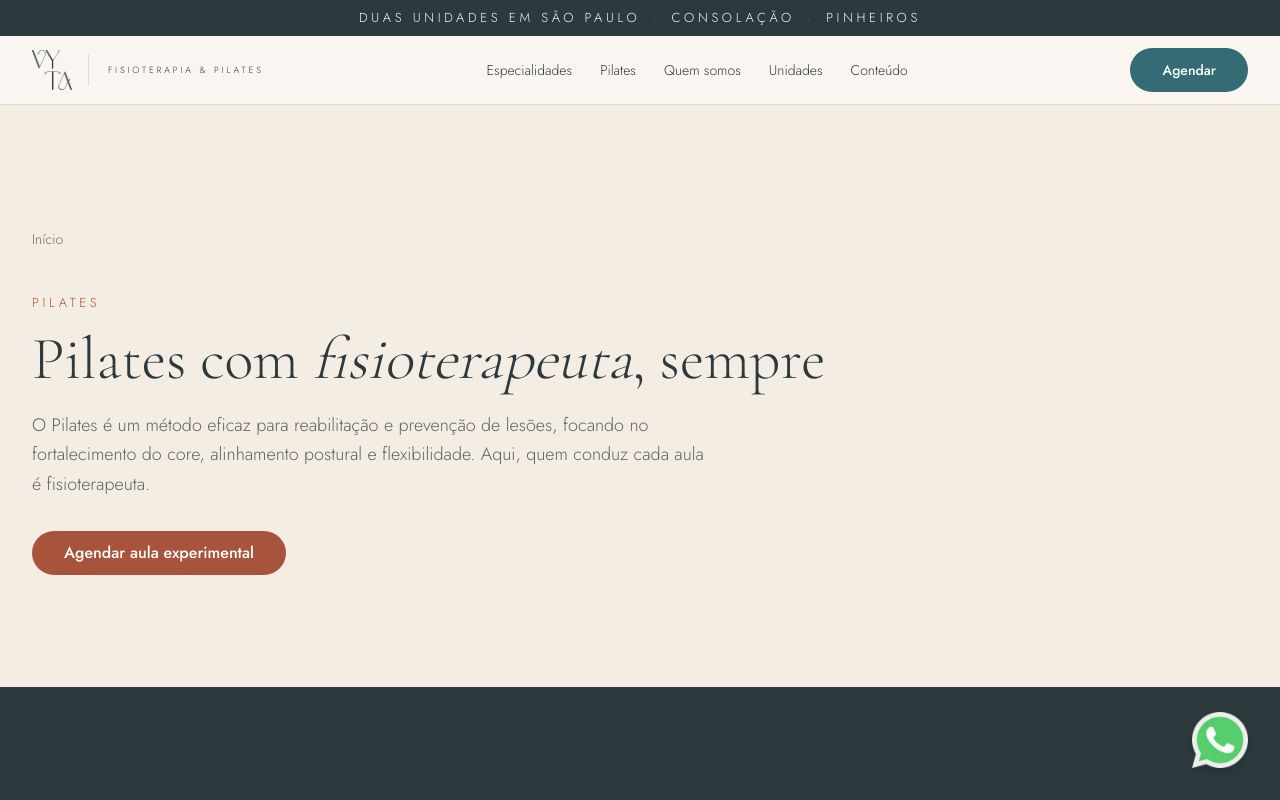
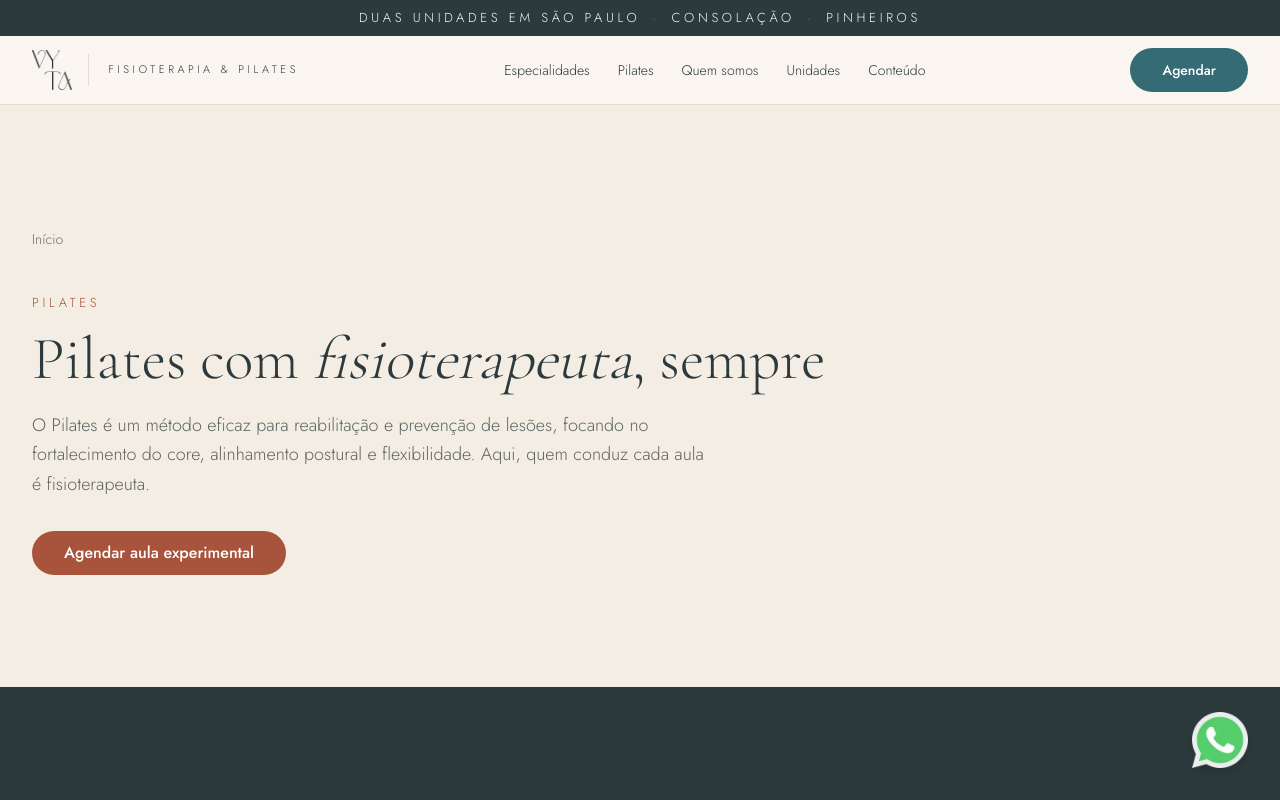
Before and after one commit to gustavomm/ptclinic, a Next.js app: page /pilates in a window 1280 px wide. Shown: the top 800 px of the page. Built offline with nearby package versions, Linux system fonts and the light colour scheme.

Commit message:
Sobe a assinatura do logotipo de 9px para 11px
"Fisioterapia & Pilates" era o menor texto do site e é informativo — diz ao
visitante o que a clínica faz. 11px por decisão do Gustavo: mais legível sem
alterar o encaixe com o símbolo como 13px faria.

```diff
--- a/components/layout/Footer.tsx
+++ b/components/layout/Footer.tsx
@@ -13,7 +13,7 @@ export function Footer() {
           <div className="flex items-center gap-4">
             <Logo size={40} />
             <span className="h-8 w-px bg-line" aria-hidden />
-            <span className="pl-[0.32em] text-[9px] uppercase tracking-brand text-ink">
+            <span className="pl-[0.32em] text-[11px] uppercase tracking-brand text-ink">
               {clinic.tagline}
             </span>
           </div>
--- a/components/layout/Nav.tsx
+++ b/components/layout/Nav.tsx
@@ -19,7 +19,7 @@ export function Nav() {
         <Link href="/" className="flex flex-none items-center gap-4">
           <Logo size={40} />
           <span className="hidden h-8 w-px bg-line sm:block" aria-hidden />
-          <span className="hidden pl-[0.32em] text-[9px] uppercase tracking-brand text-ink sm:block">
+          <span className="hidden pl-[0.32em] text-[11px] uppercase tracking-brand text-ink sm:block">
             {clinic.tagline}
           </span>
         </Link>
```
